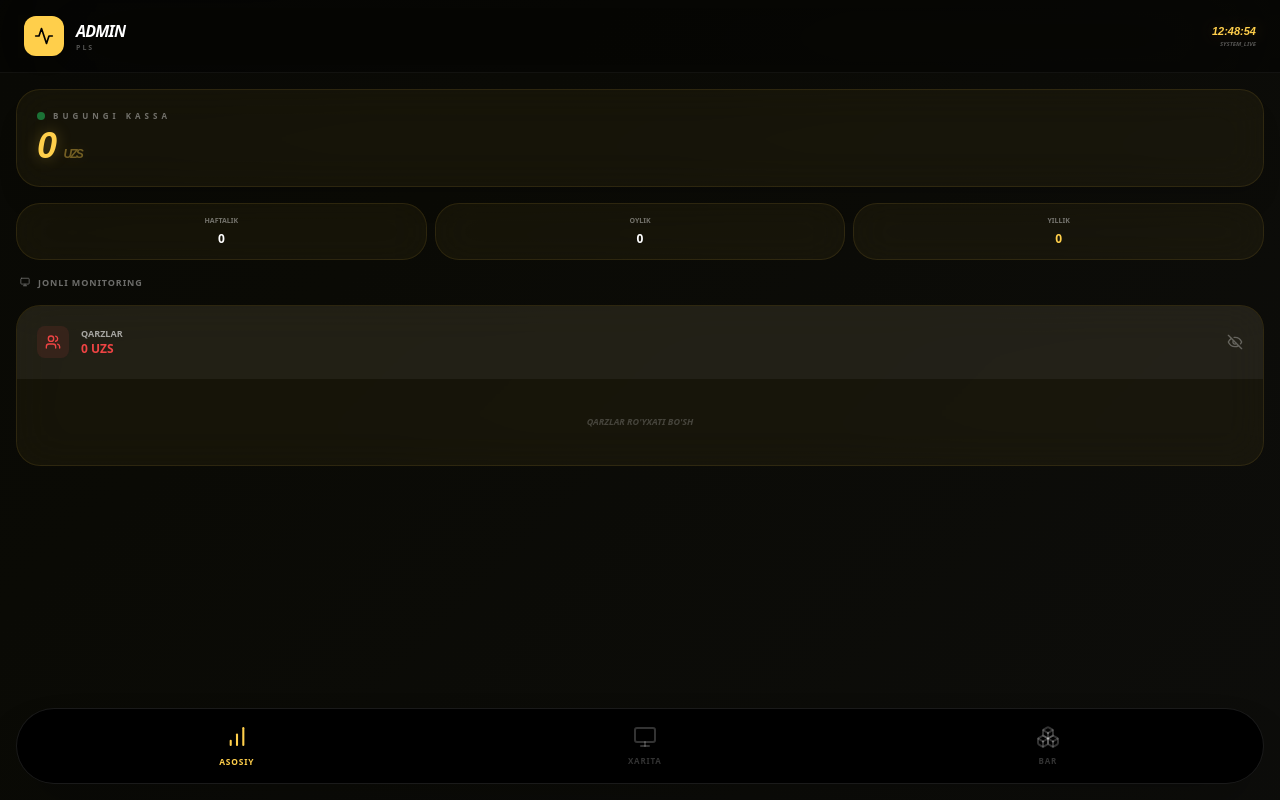
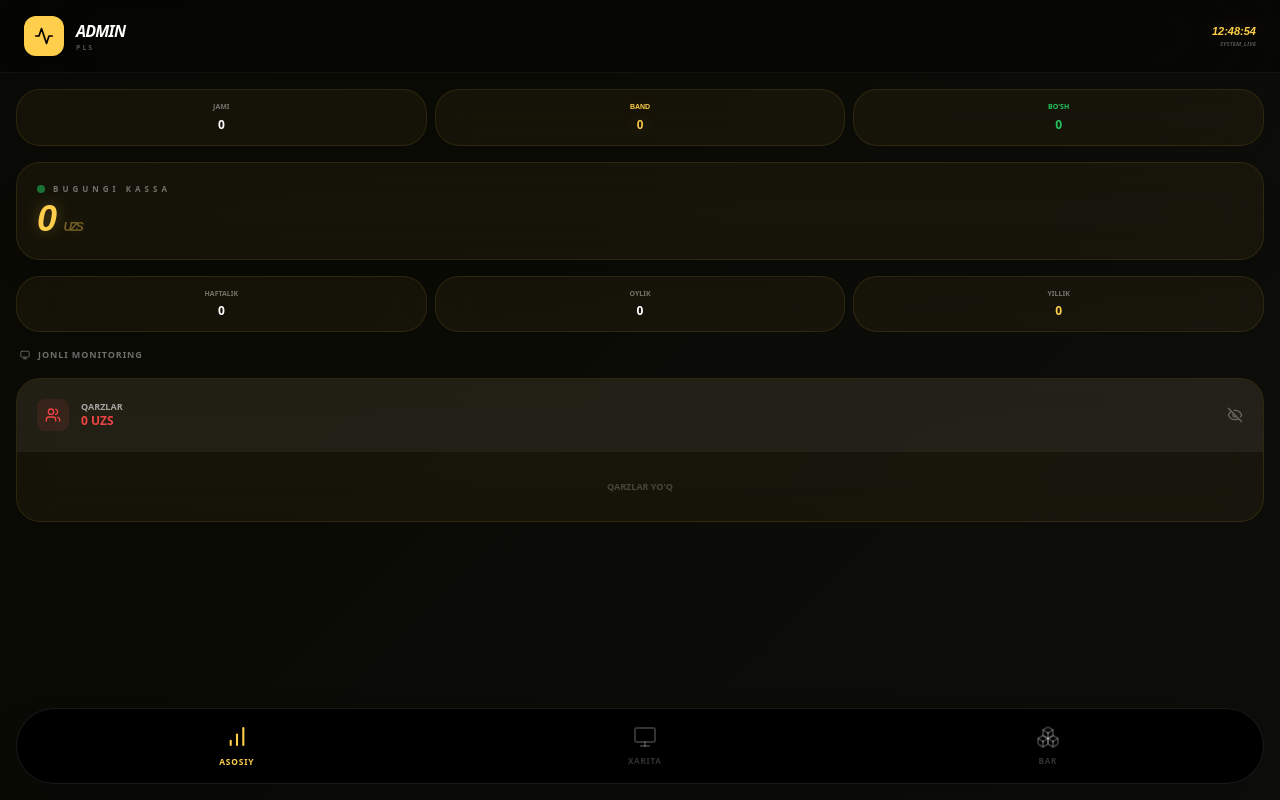
Before and after one commit to bespobobo-ctrl/PLS, a React (Vite) app: page / in a window 1280 px wide. Both pictures are taken after a click on the button "KIRISH". Built offline with nearby package versions, Linux system fonts and the light colour scheme.

Commit message:
feat: Room Status Counters v77

```diff
--- a/src/App.jsx
+++ b/src/App.jsx
@@ -102,8 +102,12 @@ const App = () => {
             const runningRevenue = (activeRooms || []).filter(r => r?.isBusy).reduce((acc, r) => acc + calculateSession(r).total, 0);
             const totalDebt = (debts || []).filter(d => d?.club === currentAdminData?.club).reduce((acc, d) => acc + (d?.amount || 0), 0);
 
-            return { daily: dailyCompleted + runningRevenue, weekly: weekly + runningRevenue, monthly: monthly + runningRevenue, yearly: yearly + runningRevenue, totalDept: totalDebt };
-        } catch { return { daily: 0, weekly: 0, monthly: 0, yearly: 0, totalDept: 0 }; }
+            const totalRooms = activeRooms.length;
+            const busyRooms = activeRooms.filter(r => r.isBusy).length;
+            const freeRooms = activeRooms.filter(r => !r.isBusy && !r.isSuspended).length;
+
+            return { daily: dailyCompleted + runningRevenue, weekly: weekly + runningRevenue, monthly: monthly + runningRevenue, yearly: yearly + runningRevenue, totalDept: totalDebt, totalRooms, busyRooms, freeRooms };
+        } catch { return { daily: 0, weekly: 0, monthly: 0, yearly: 0, totalDept: 0, totalRooms: 0, busyRooms: 0, freeRooms: 0 }; }
     }, [salesLog, debts, currentAdminData?.club, activeRooms, now]);
 
     const confirmCheckout = () => {
@@ -114,14 +118,14 @@ const App = () => {
         setCheckoutRoom(null); setFinalStats(null); setPaidAmount(''); setDebtUser({ name: '', phone: '' });
     };
 
-    const deleteDebt = (id) => {
-        if (window.confirm('Qarz o\'chirilsinmi? (To\'landi deb hisoblanganda)')) {
-            setDebts(prev => prev.filter(d => d.id !== id));
-        }
-    };
-
     const renderClubAsosiy = () => (
         <div className='p-4 space-y-4 pb-28'>
+            <div className='grid grid-cols-3 gap-2'>
+                <div className='gold-glass !p-3 border-white/5 text-center'><p className='text-[7px] opacity-40 uppercase font-black mb-1'>JAMI</p><p className='text-xs font-black'>{analytics.totalRooms}</p></div>
+                <div className='gold-glass !p-3 border-[#ffcf4b]/20 bg-[#ffcf4b]/5 text-center'><p className='text-[7px] gold-text uppercase font-black mb-1'>BAND</p><p className='text-xs font-black gold-text'>{analytics.busyRooms}</p></div>
+                <div className='gold-glass !p-3 border-green-500/20 bg-green-500/5 text-center'><p className='text-[7px] text-green-500 uppercase font-black mb-1'>BO'SH</p><p className='text-xs font-black text-green-500'>{analytics.freeRooms}</p></div>
+            </div>
+
             <div className='gold-glass !p-5 bg-gradient-to-br from-[#ffcf4b]/20 to-transparent border-[#ffcf4b]/20 shadow-xl'>
                 <div className='flex items-center gap-2 mb-1'><span className='w-2 h-2 rounded-full bg-green-500 animate-pulse'></span><p className='text-[8px] font-black opacity-40 uppercase tracking-[4px]'>BUGUNGI KASSA</p></div>
                 <h2 className='text-4xl font-black italic gold-text tracking-tighter tabular-nums'>{analytics.daily.toLocaleString()} <span className='text-xs opacity-40'>UZS</span></h2>
@@ -148,22 +152,14 @@ const App = () => {
                 </div>
                 <AnimatePresence>
                     {showDebtsInAsosiy && (
-                        <motion.div initial={{ height: 0, opacity: 0 }} animate={{ height: 'auto', opacity: 1 }} exit={{ height: 0, opacity: 0 }} className='p-3 border-t border-white/5 space-y-2 max-h-[400px] overflow-y-auto'>
+                        <motion.div initial={{ height: 0, opacity: 0 }} animate={{ height: 'auto', opacity: 1 }} exit={{ height: 0, opacity: 0 }} className='p-3 border-t border-white/5 space-y-2 max-h-[300px] overflow-y-auto px-1'>
                             {(debts || []).filter(d => d?.club === currentAdminData?.club).reverse().map(d => (
-                                <div key={d.id} className='gold-glass !p-4 bg-black/40 border-white/5 flex justify-between items-center'>
-                                    <div className='space-y-1'>
-                                        <div className='flex items-center gap-2'><h4 className='text-sm font-black uppercase text-white/90'>{d.name}</h4><p className='text-[10px] font-black text-red-500 italic'>{d.amount.toLocaleString()} UZS</p></div>
-                                        {d.phone && (
-                                            <a href={`tel:${d.phone}`} className='flex items-center gap-1.5 text-blue-400 active:scale-95 transition-all'>
-                                                <Phone size={10} /><span className='text-[10px] font-black'>{d.phone}</span>
-                                            </a>
-                                        )}
-                                        <div className='flex items-center gap-1.5 opacity-20'><Calendar size={10} /><span className='text-[8px] font-black uppercase'>{d.date}</span></div>
-                                    </div>
-                                    <button onClick={() => deleteDebt(d.id)} className='p-2.5 bg-green-500/10 rounded-xl text-green-500 active:scale-95'><CheckCircle2 size={16} /></button>
+                                <div key={d.id} className='gold-glass !p-3 bg-black/40 border-white/5 flex justify-between items-center'>
+                                    <div className='space-y-1'><div className='flex items-center gap-2'><h4 className='text-[11px] font-black uppercase text-white/90'>{d.name}</h4><p className='text-[9px] font-black text-red-500 italic'>{d.amount.toLocaleString()}</p></div>{d.phone && (<a href={`tel:${d.phone}`} className='flex items-center gap-1.5 text-blue-400'><Phone size={8} /><span className='text-[9px] font-black'>{d.phone}</span></a>)}<div className='flex items-center gap-1.5 opacity-20'><Calendar size={8} /><span className='text-[7px] font-black uppercase'>{d.date}</span></div></div>
+                                    <button onClick={() => { if (window.confirm('To\'landimi?')) setDebts(p => p.filter(x => x.id !== d.id)) }} className='p-2 bg-green-500/10 rounded-lg text-green-500'><CheckCircle2 size={14} /></button>
                                 </div>
                             ))}
-                            {(debts || []).filter(d => d?.club === currentAdminData?.club).length === 0 && <p className='text-center py-6 text-[9px] opacity-20 font-black uppercase italic'>Qarzlar ro'yxati bo'sh</p>}
+                            {(debts || []).filter(d => d?.club === currentAdminData?.club).length === 0 && <p className='text-center py-4 text-[9px] opacity-20 font-black uppercase'>Qarzlar yo'q</p>}
                         </motion.div>
                     )}
                 </AnimatePresence>
@@ -193,7 +189,7 @@ const App = () => {
                                     {!isExp && <div className='text-right'><p className='text-[7px] font-black opacity-30 uppercase'>Total</p><p className='text-lg font-black tabular-nums'>{session.total.toLocaleString()} UZS</p></div>}
                                     {isExp && (
                                         <div className='pt-4 border-t border-white/10 space-y-4'>
-                                            <div className='flex justify-between items-center'><p className='text-lg font-black gold-text italic tabular-nums'>{session.total.toLocaleString()} <span className='text-[8px]'>UZS</span></p><button onClick={() => setSelectedRoomForBar(room)} className='bg-[#ffcf4b] text-black px-4 py-1.5 rounded-full text-[9px] font-black uppercase shadow-lg'>+ BAR</button></div>
+                                            <div className='flex justify-between items-center'><p className='text-lg font-black gold-text italic tabular-nums'>{session.total.toLocaleString()} <span className='text-[8px]'>UZS</span></p><button onClick={() => setSelectedRoomForBar(room)} className='bg-[#ffcf4b] text-black px-4 py-1.5 rounded-full text-[9px] font-black uppercase shadow-lg shadow-[#ffcf4b]/20'>+ BAR</button></div>
                                             <div className='flex flex-wrap gap-1.5'>{(room.items || []).map((i, idx) => (<div key={idx} className='text-[8px] font-black uppercase bg-white/10 px-3 py-1.5 rounded-xl border border-white/5'>{i.name}</div>))}</div>
                                             <button onClick={() => { setFinalStats({ ...session }); setCheckoutRoom(room); }} className='w-full py-4 bg-red-600 rounded-2xl text-white font-black uppercase italic text-xs shadow-xl active:scale-95'>HISOBLASH VA YOPISH</button>
                                         </div>
@@ -218,7 +214,7 @@ const App = () => {
                 <div className='grid grid-cols-2 gap-2.5'>{(inventory || []).map(item => (<button key={item.id} onClick={() => { if (item.stock <= 0) return alert('Omborda yo\'q!'); if (window.confirm(`${item.name} sotilsinmi?`)) { setInventory(p => p.map(i => i.id === item.id ? { ...i, stock: i.stock - 1, sold: (i.sold || 0) + 1 } : i)); setSalesLog(p => [...p, { id: Date.now(), amount: item.price, timestamp: Date.now(), club: currentAdminData.club }]); } }} className='gold-glass !p-4 bg-black/40 border-white/5 text-left h-[120px] flex flex-col justify-between'><div><p className='text-[7px] opacity-40 font-black uppercase'>{item.category}</p><h4 className='text-xs font-black italic gold-text'>{item.name}</h4></div><p className='text-[10px] font-black'>{item.price.toLocaleString()} UZS</p></button>))}</div>
             ) : (
                 <div className='space-y-3'>
-                    <button onClick={() => setShowInventoryModal(true)} className='w-full py-4 bg-white/5 rounded-xl font-black text-[9px] uppercase border border-white/10'>+ YANGI MAHSULOT</button>
+                    <button onClick={() => setShowInventoryModal(true)} className='w-full py-4 bg-white/5 rounded-xl font-black text-[9px] uppercase border border-white/10'>+ MAHSULOT QO'SHISH</button>
                     {(inventory || []).map(item => (<div key={item.id} className='gold-glass !p-4 flex justify-between items-center text-xs'><div className='flex items-center gap-3'><div className='w-8 h-8 rounded-lg bg-white/5 flex items-center justify-center text-[#ffcf4b]'><Package size={16} /></div><div><h4 className='font-black'>{item.name}</h4><p className='text-[8px] opacity-30'>Qoldiq: {item.stock} ta</p></div></div><button onClick={() => setInventory(p => p.filter(i => i.id !== item.id))} className='p-2 bg-red-500/10 rounded-xl text-red-500'><Trash2 size={14} /></button></div>))}
                 </div>
             )}
@@ -239,7 +235,7 @@ const App = () => {
                     <motion.div initial={{ opacity: 0 }} animate={{ opacity: 1 }}>
                         <div className='px-6 py-4 flex justify-between items-center bg-black/40 backdrop-blur-3xl border-b border-white/5 sticky top-0 z-50'>
                             <div className='flex items-center gap-3'><div className='w-10 h-10 rounded-xl bg-[#ffcf4b] flex items-center justify-center shadow-lg'><Activity size={20} className='text-black' /></div><div><h2 className='text-base font-black italic uppercase tracking-tighter'>{currentAdminData?.name}</h2><p className='text-[7px] font-black opacity-30 uppercase tracking-[2px]'>{currentAdminData?.club}</p></div></div>
-                            <div className='text-right'><p className='text-[11px] font-black gold-text tabular-nums italic'>{new Date(now).toLocaleTimeString([], { hour: '2-digit', minute: '2-digit', second: '2-digit', hour12: false })}</p><p className='text-[6px] opacity-30 font-black uppercase italic'>SYSTEM_LIVE</p></div>
+                            <div className='text-right group'><p className='text-[11px] font-black gold-text tabular-nums italic'>{new Date(now).toLocaleTimeString([], { hour: '2-digit', minute: '2-digit', second: '2-digit', hour12: false })}</p><p className='text-[6px] opacity-30 font-black uppercase italic'>SYSTEM_LIVE</p></div>
                         </div>
                         <main>{activeTab === 'asosiy' ? renderClubAsosiy() : activeTab === 'bar' ? renderClubBar() : renderClubXarita()}</main>
                     </motion.div>
@@ -264,7 +260,7 @@ const App = () => {
                             <div className='gold-glass !p-2.5 border-white/5 text-center'><p className='text-[6px] opacity-40 uppercase font-black'>BOSHLANDI</p><p className='text-sm font-black italic'>{finalStats.startStr}</p></div>
                             <div className='gold-glass !p-2.5 border-white/5 text-center'><p className='text-[6px] opacity-40 uppercase font-black'>TUGADI</p><p className='text-sm font-black italic gold-text'>{finalStats.endStr}</p></div>
                         </div>
-                        <div className='gold-glass !p-4 text-center mb-5 bg-[#ffcf4b]/5 relative'>
+                        <div className='gold-glass !p-4 text-center mb-5 bg-[#ffcf4b]/5'>
                             <p className='text-[7px] opacity-40 font-black mb-1 italic'>DAVOMIYLIGI: <span className='text-white'>{finalStats.time}</span></p>
                             <p className='text-4xl font-black gold-text italic tracking-tighter tabular-nums'>{finalStats.total.toLocaleString()} <span className='text-[10px] opacity-40 uppercase'>UZS</span></p>
                         </div>
```
Also changed, not shown: 1 other file (tests, documents, lock files or other folders).
